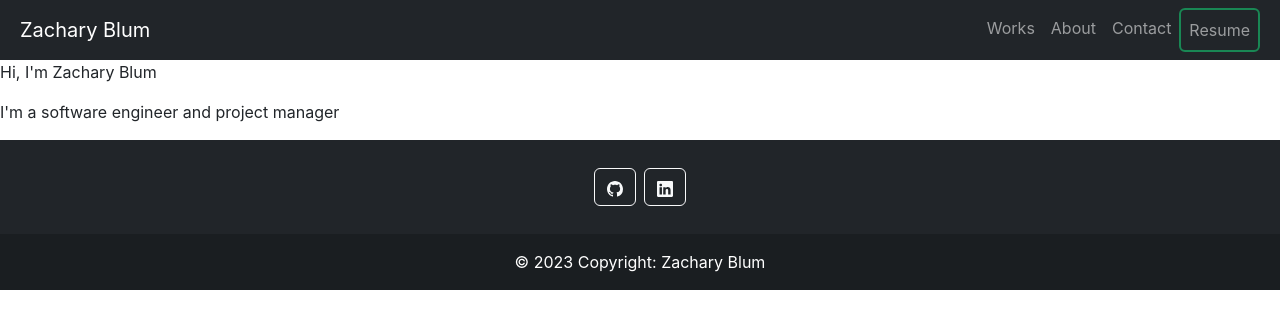
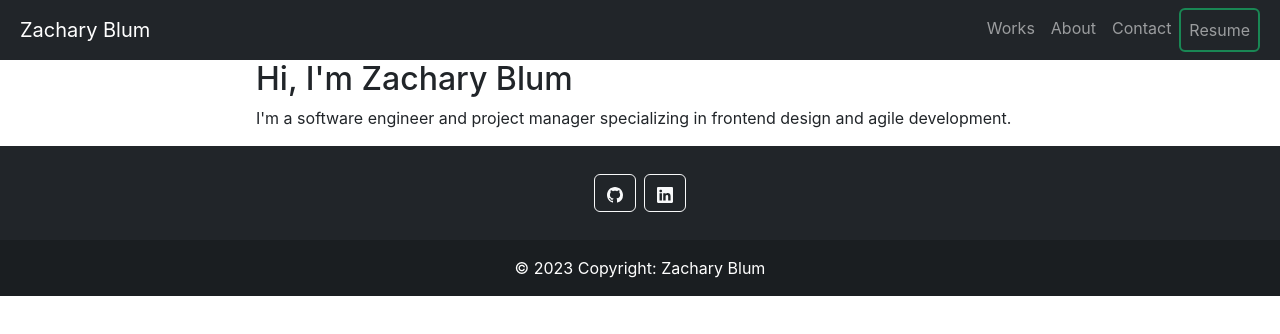
Before and after one commit to zacharyblum2/myportfolio, a React (Create React App) app: page /about in a window 1280 px wide. Shown: the top 334 px of the page. Built offline with nearby package versions, Linux system fonts and the light colour scheme.

Commit message:
Add basic intro information, and basic styling.

```diff
--- a/src/App.js
+++ b/src/App.js
@@ -2,8 +2,6 @@ import React from 'react';
 import './App.css';
 
 import { Landing } from './pages';
-import { About } from './components';
-import { BrowserRouter as Router, Routes, Route } from 'react-router-dom';
 
 // Add some comments inside app.js
 function App() {
--- a/src/components/about/About.jsx
+++ b/src/components/about/About.jsx
@@ -4,13 +4,7 @@ import './about.css';
 const About = () => {
   return (
     <a id="about">
-        <div className="about">
-            <div className="Intro">
-                <p>Hi, I'm Zachary Blum</p>
-                <p>I'm a software engineer and project manager</p>
-            </div>
-            <div className="description"></div>
-        </div>
+
     </a>
   )
 }
--- a/src/components/index.js
+++ b/src/components/index.js
@@ -3,3 +3,4 @@ export {default as Footer} from './footer/Footer';
 export {default as About} from './about/About';
 export {default as Works} from './works/Works';
 export {default as Contact} from './contact/Contact';
+export {default as Intro} from './intro/Intro';
--- /dev/null
+++ b/src/components/intro/Intro.jsx
@@ -0,0 +1,20 @@
+import React from 'react';
+import './intro.css';
+
+const Intro = () => {
+  return (
+    <div className="Intro">
+        <div className="heading">
+            <p class="h2">Hi, I'm Zachary Blum</p>
+        </div>
+        <div className="text">
+            <p>
+            I'm a software engineer and project manager specializing in frontend design
+            and agile development.
+            </p>
+        </div>
+    </div>
+  )
+}
+
+export default Intro
--- /dev/null
+++ b/src/components/intro/intro.css
@@ -0,0 +1,6 @@
+.Intro {
+    display: flex;
+    flex-direction: column;
+    margin: auto;
+    width: 60%;
+}
--- a/src/pages/landing/landing.jsx
+++ b/src/pages/landing/landing.jsx
@@ -1,12 +1,13 @@
 import React from 'react';
 import './landing.css';
 
-import { Navbar, Footer, About } from '../../components';
+import { Navbar, Footer, Intro, Works, About, Contact } from '../../components';
 
 const landing = () => {
   return (
     <div>
       <Navbar/>
+      <Intro/>
       <About/>
       <Footer/>
     </div>
```
